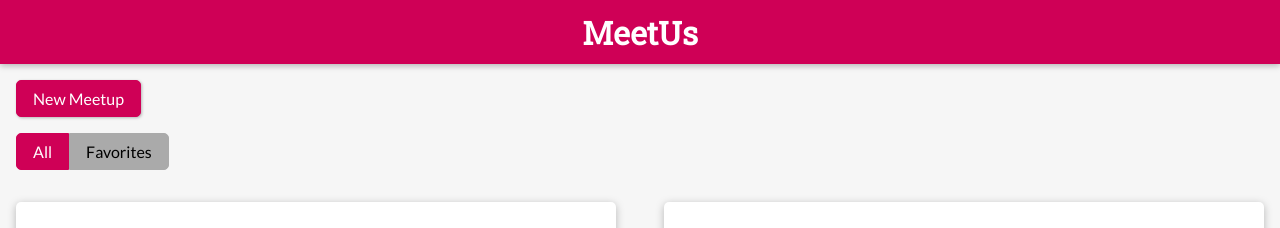
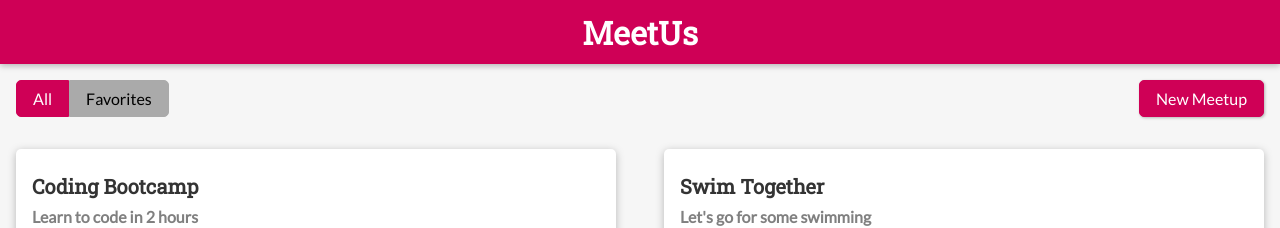
Before and after one commit to Afrima/learn_svelte, a Svelte app: page / in a window 1280 px wide. Shown: the top 228 px of the page. Built offline with nearby package versions, Linux system fonts and the light colour scheme.

Commit message:
Put add new meetup button to the grid

```diff
--- a/src/App.svelte
+++ b/src/App.svelte
@@ -2,7 +2,6 @@
   import Header from "./UI/Header.svelte";
   import AddMeetupItem from "./Meetups/Items/AddMeetupItem.svelte";
   import MeetupGrid from "./Meetups/Grid/MeetupGrid.svelte";
-  import Button from "./UI/Button.svelte";
   import meetupsStore from "./Meetups/MeetupStore";
   import Page from "./Page";
   import MeetupDetail from "./Meetups/Items/MeetupDetail.svelte";
@@ -36,13 +35,15 @@
 <Header />
 <div class="panel">
   {#if openPage === Page.GRID}
-    <div class="meetup-controls">
-      <Button on:click={() => openAddMeetup(null)}>New Meetup</Button>
-    </div>
     {#if showAddMeetup}
       <AddMeetupItem on:cancel={closeAddMeetup} id={editId} />
     {/if}
-    <MeetupGrid meetups={$meetupsStore} on:openDetail={openMeetupDetail} on:edit={(e)=> openAddMeetup(e.detail)}/>
+    <MeetupGrid
+      meetups={$meetupsStore}
+      on:openDetail={openMeetupDetail}
+      on:newMeetup={() => openAddMeetup(null)}
+      on:edit={(e) => openAddMeetup(e.detail)}
+    />
   {:else if openPage === Page.DETAIL}
     <MeetupDetail id={detailId} on:close={closeMeetupDetail} />
   {/if}
@@ -52,8 +53,4 @@
   .panel {
     margin-top: 5rem;
   }
-
-  .meetup-controls {
-    margin: 1rem;
-  }
 </style>
--- a/src/Meetups/Grid/MeetupGrid.svelte
+++ b/src/Meetups/Grid/MeetupGrid.svelte
@@ -2,19 +2,26 @@
   import MeetupItem from "../items/MeetupItem.svelte";
   import type MeetUp from "../MeetUp.type";
   import Filter from "./Filter.svelte";
+  import Button from "../../UI/Button.svelte";
   import { FilterType } from "./FilterType";
+  import { createEventDispatcher } from "svelte";
 
   export let meetups: MeetUp[];
 
   let filter: FilterType = FilterType.ALL;
   const selectFilter = (e: CustomEvent<FilterType>) => (filter = e.detail);
 
-  $:filteredMeetups = filter === FilterType.FAVORITES ? meetups.filter(meetup => meetup.isFavorite) : meetups;
+  $: filteredMeetups =
+    filter === FilterType.FAVORITES
+      ? meetups.filter((meetup) => meetup.isFavorite)
+      : meetups;
 
+  const dispatch = createEventDispatcher<{ newMeetup: undefined }>();
 </script>
 
 <section class="filter">
   <Filter selectedFilter={filter} on:select={selectFilter} />
+  <Button on:click={() => dispatch("newMeetup")}>New Meetup</Button>
 </section>
 
 <section class="meetups">
@@ -33,6 +40,8 @@
 
   .filter {
     margin: 1rem;
+    display: flex;
+    justify-content: space-between;
   }
 
   @media (min-width: 768px) {
```
